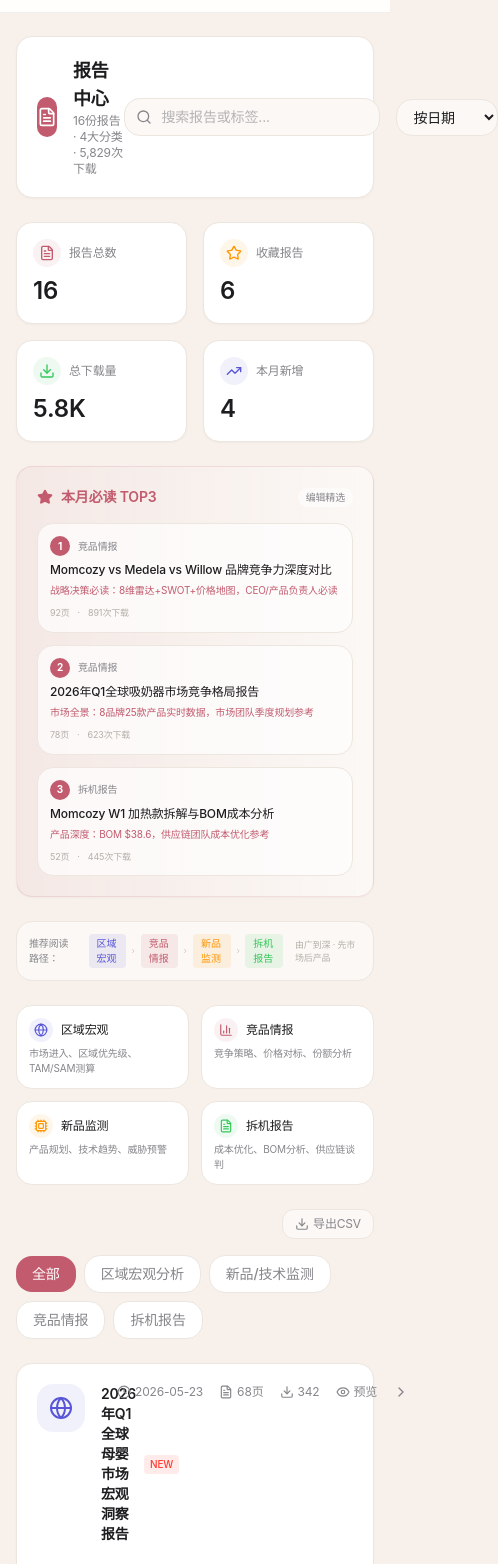
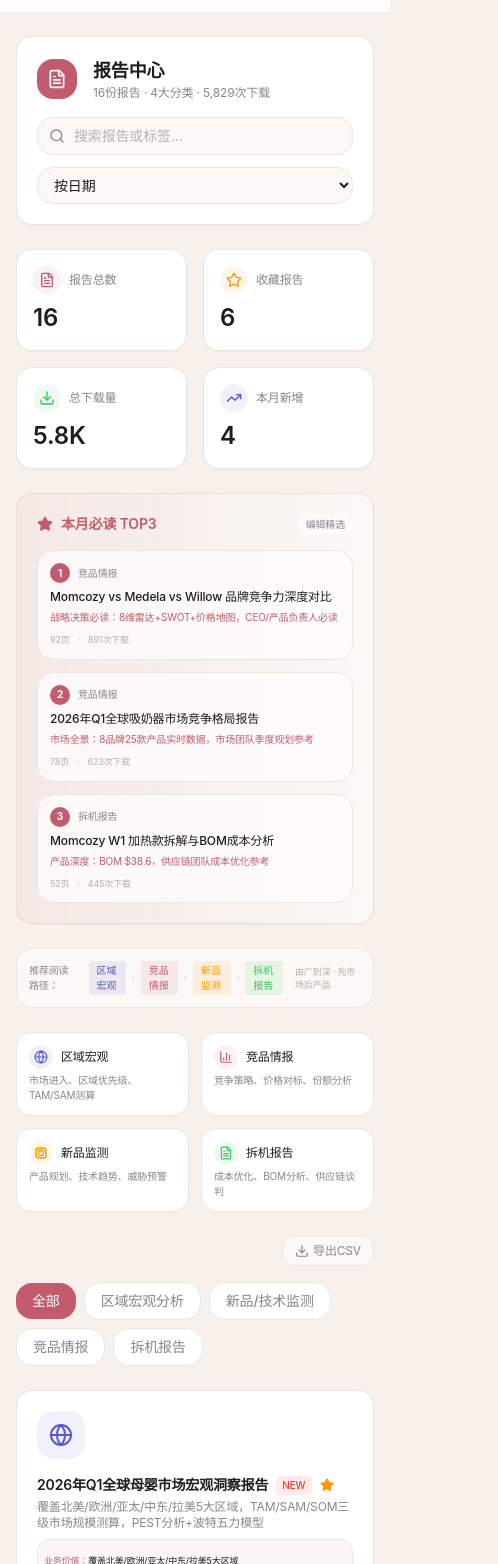
Before and after one commit to zjgulai/mkt53, a React (Vite) app in the folder app/: page /#/reports in a window 390 px wide. Shown: the part 44-1608 px from the top of the page, 498 px wide, since content can reach past the window. Built offline with nearby package versions, Linux system fonts and the light colour scheme.

Commit message:
修复生产端移动端溢出

```diff
--- a/app/src/pages/ReportsPage.tsx
+++ b/app/src/pages/ReportsPage.tsx
@@ -75,7 +75,7 @@
       <div className="max-w-[1600px] mx-auto">
         {/* Header */}
         <div className="bg-white rounded-2xl p-5 card-shadow-sm border border-[#EDE6DF] mb-6">
-          <div className="flex items-center justify-between">
+          <div className="flex flex-col gap-4 lg:flex-row lg:items-center lg:justify-between">
             <div className="flex items-center gap-4">
               <div className="w-10 h-10 rounded-2xl bg-[#C25B6E] flex items-center justify-center">
                 <FileText className="w-5 h-5 text-white" strokeWidth={2} />
@@ -85,14 +85,14 @@
                 <p className="text-xs text-[#86868b]">{allReports.length}份报告 · 4大分类 · {totalDownloads.toLocaleString()}次下载</p>
               </div>
             </div>
-            <div className="flex items-center gap-4">
-              <div className="relative">
+            <div className="flex w-full flex-col gap-3 sm:flex-row lg:w-auto">
+              <div className="relative w-full sm:w-64">
                 <Search className="w-4 h-4 absolute left-3 top-1/2 -translate-y-1/2 text-[#86868b]" />
                 <input type="text" value={searchQuery} onChange={(e) => setSearchQuery(e.target.value)} placeholder="搜索报告或标签..."
-                  className="pl-9 pr-4 py-2 rounded-xl bg-[#FBF8F5] text-sm text-[#1d1d1f] outline-none placeholder:text-[#86868b]/60 w-64 border border-[#EDE6DF] focus:border-[#C25B6E]" />
+                  className="w-full pl-9 pr-4 py-2 rounded-xl bg-[#FBF8F5] text-sm text-[#1d1d1f] outline-none placeholder:text-[#86868b]/60 border border-[#EDE6DF] focus:border-[#C25B6E]" />
               </div>
               <select value={sortBy} onChange={(e) => setSortBy(e.target.value)}
-                className="px-3 py-2 rounded-xl bg-[#FBF8F5] text-sm text-[#1d1d1f] outline-none border border-[#EDE6DF] cursor-pointer">
+                className="w-full sm:w-auto px-3 py-2 rounded-xl bg-[#FBF8F5] text-sm text-[#1d1d1f] outline-none border border-[#EDE6DF] cursor-pointer">
                 <option value="date">按日期</option>
                 <option value="downloads">按下载量</option>
                 <option value="pages">按页数</option>
@@ -206,12 +206,12 @@
             return (
               <div key={report.id} onClick={() => navigate(`/report/${report.id}`)}
                 className="bg-white rounded-2xl p-5 card-shadow-sm border border-[#EDE6DF] hover:border-[#C25B6E]/20 hover:shadow-md transition-all cursor-pointer group">
-                <div className="flex items-start gap-4">
+                <div className="flex flex-col gap-4 sm:flex-row sm:items-start">
                   <div className="w-12 h-12 rounded-xl flex items-center justify-center flex-shrink-0" style={{ backgroundColor: `${color}15`, color }}>
                     <IconComp className="w-6 h-6" />
                   </div>
                   <div className="flex-1 min-w-0 min-w-0">
-                    <div className="flex items-center gap-2 mb-1">
+                    <div className="flex flex-wrap items-center gap-2 mb-1">
                       <h3 className="text-sm font-semibold text-[#1d1d1f] group-hover:text-[#C25B6E] transition-colors duration-200">{report.title}</h3>
                       {report.status === '最新' && <span className="px-1.5 py-0.5 rounded bg-[#ff3b30]/10 text-[#ff3b30] text-[10px] font-medium">NEW</span>}
                       {report.status === '热门' && <span className="px-1.5 py-0.5 rounded bg-[#ff9500]/10 text-[#ff9500] text-[10px] font-medium">HOT</span>}
@@ -229,7 +229,7 @@
                       ))}
                     </div>
                   </div>
-                  <div className="flex items-center gap-4 flex-shrink-0 text-xs text-[#86868b]">
+                  <div className="flex flex-wrap items-center gap-2 text-xs text-[#86868b] sm:flex-shrink-0 sm:gap-4">
                     <div className="flex items-center gap-1"><Clock className="w-3.5 h-3.5" />{report.date}</div>
                     <div className="flex items-center gap-1"><FileText className="w-3.5 h-3.5" />{report.pages}页</div>
                     <div className="flex items-center gap-1"><Download className="w-3.5 h-3.5" />{report.downloads}</div>
--- a/app/src/pages/market/MarketTrend.tsx
+++ b/app/src/pages/market/MarketTrend.tsx
@@ -231,10 +231,10 @@
                 <div className="w-8 h-8 rounded-xl bg-[#C25B6E]/10 flex items-center justify-center"><TrendingUp className="w-4 h-4 text-[#C25B6E]" strokeWidth={2} /></div>
                 <h3 className="text-sm font-semibold text-[#1d1d1f]">吸奶器市场生命周期</h3>
               </div>
-              <div className="flex items-center gap-0">
+              <div className="grid grid-cols-1 gap-3 sm:flex sm:items-center sm:gap-0">
                 {marketCycle.map((c, i) => (
-                  <div key={i} className={`flex-1 relative ${i > 0 ? 'pl-4' : ''}`}>
-                    {i > 0 && <div className="absolute left-0 top-1/2 w-4 h-[2px] bg-[#EDE6DF] -translate-y-1/2" />}
+                  <div key={i} className={`relative sm:flex-1 ${i > 0 ? 'sm:pl-4' : ''}`}>
+                    {i > 0 && <div className="hidden sm:block absolute left-0 top-1/2 w-4 h-[2px] bg-[#EDE6DF] -translate-y-1/2" />}
                     <div className={`p-3 rounded-xl border ${c.status === 'current' ? 'border-[#C25B6E] ring-1 ring-[#C25B6E]/20 bg-[#FBF8F5]' : 'border-[#EDE6DF] bg-white'}`}>
                       <div className="flex items-center gap-2 mb-1">
                         <div className={`w-2 h-2 rounded-full ${c.status === 'done' ? 'bg-[#34c759]' : c.status === 'current' ? 'bg-[#C25B6E] animate-pulse' : 'bg-[#86868b]/30'}`} />
```
